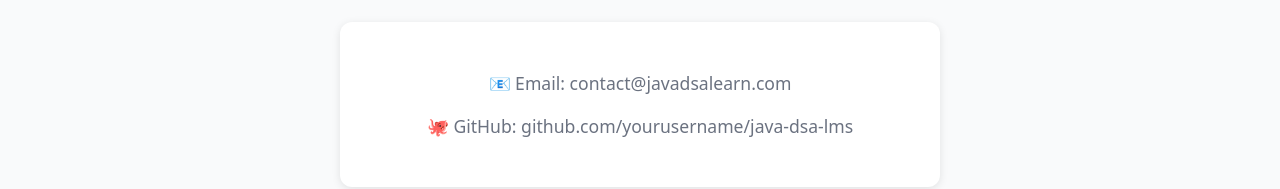
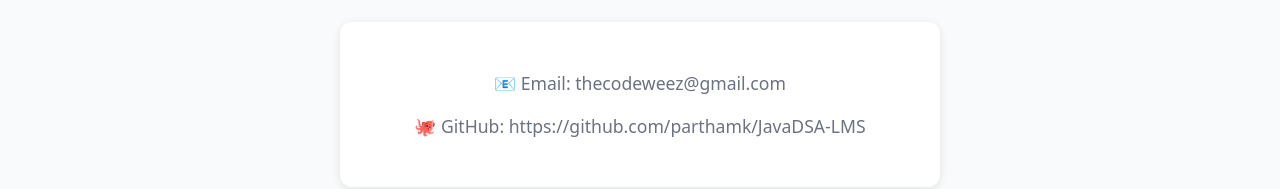
Before and after one commit to parthamk/JavaDSA-LMS, a React (Vite) app in the folder frontend/: page /about in a window 1280 px wide. Shown: the part 2299-2488 px from the top of the page. Built offline with nearby package versions, Linux system fonts and the light colour scheme; no server answers.

Commit message:
fix code

```diff
--- a/frontend/src/pages/About.jsx
+++ b/frontend/src/pages/About.jsx
@@ -266,7 +266,7 @@ const About = () => {
               with proper attribution.
             </p>
             <Button
-              href="https://github.com"
+              href="https://github.com/parthamk/JavaDSA-LMS"
               target="_blank"
               rel="noopener noreferrer"
               variant="primary"
@@ -294,10 +294,10 @@ const About = () => {
             }}
           >
             <p style={{ margin: '1rem 0', color: 'var(--text-light)', fontSize: '1.1rem' }}>
-              📧 Email: contact@javadsalearn.com
+              📧 Email: thecodeweez@gmail.com
             </p>
             <p style={{ margin: '1rem 0', color: 'var(--text-light)', fontSize: '1.1rem' }}>
-              🐙 GitHub: github.com/yourusername/java-dsa-lms
+              🐙 GitHub: https://github.com/parthamk/JavaDSA-LMS
             </p>
           </div>
         </section>
```
